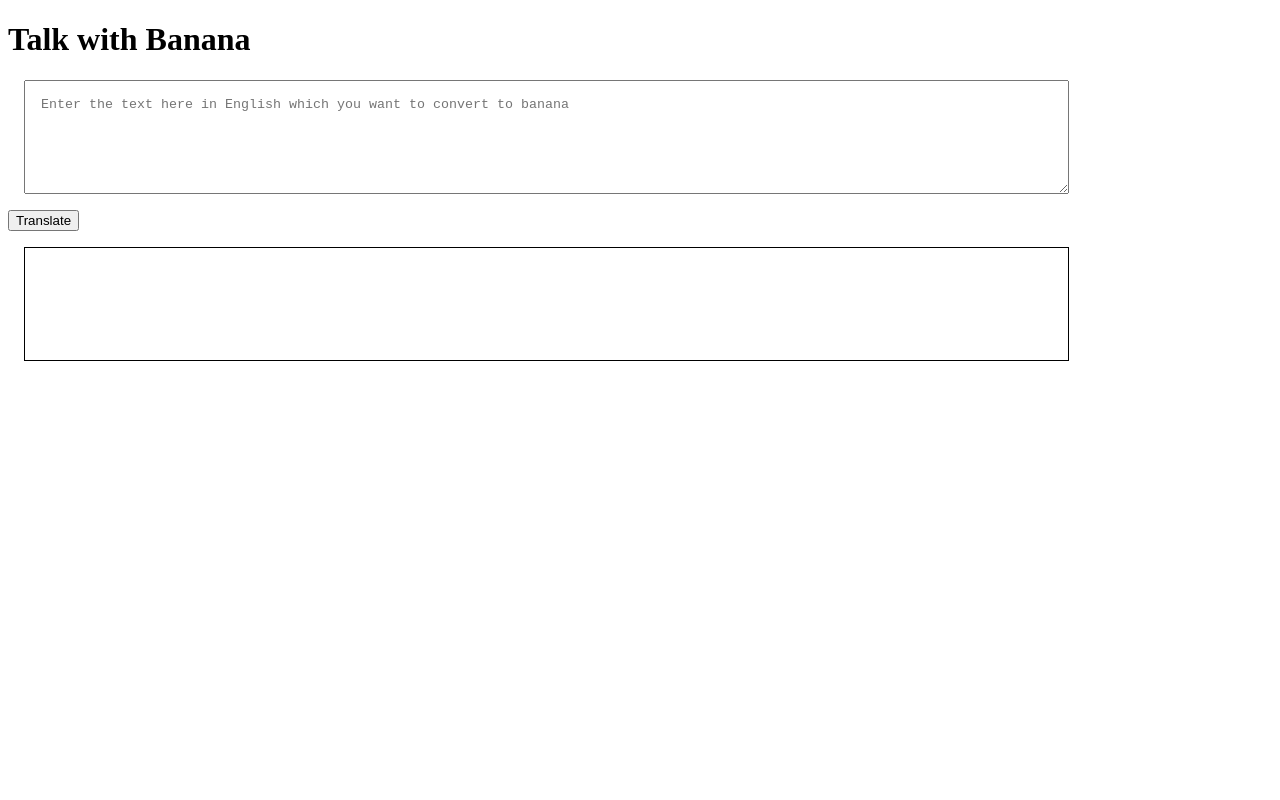
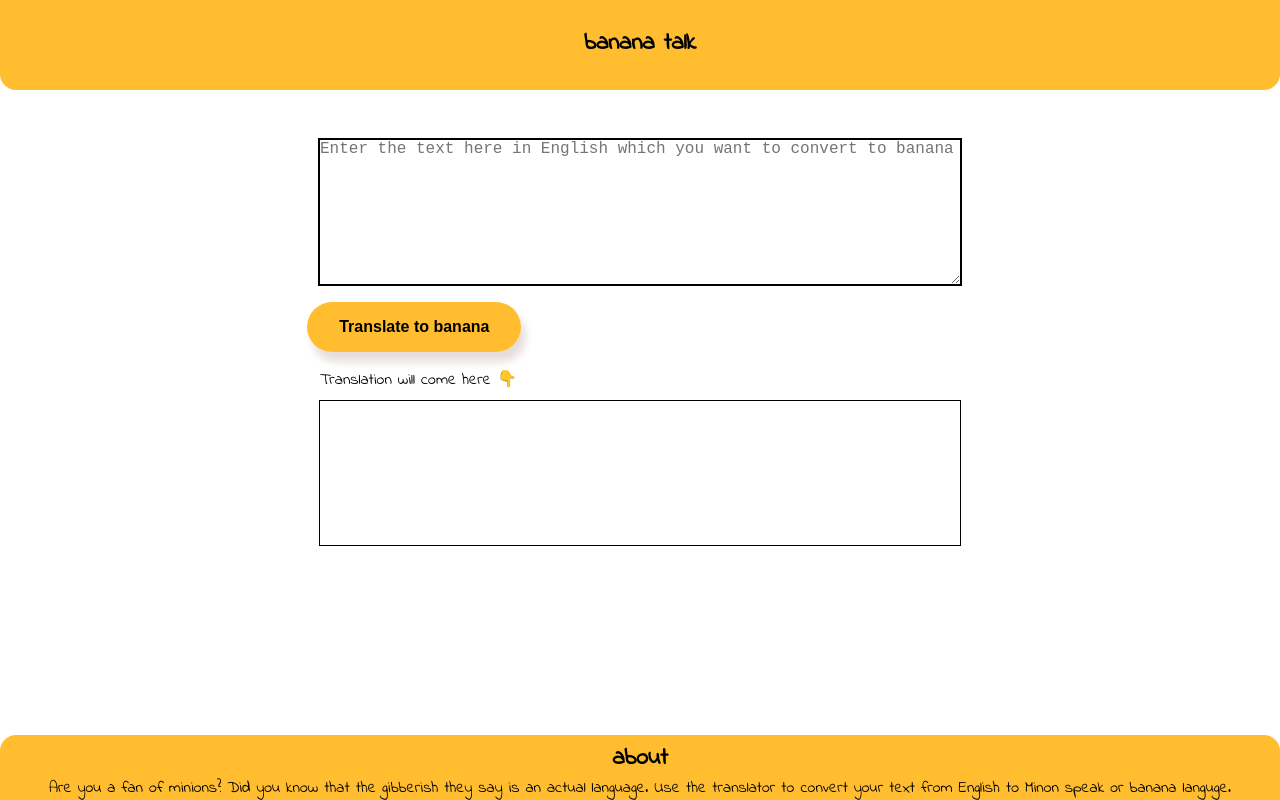
Before and after one commit to sdhamani/Banana-Speak, a plain HTML site: page index.html in a window 1280 px wide. Drawn offline with Linux system fonts and the light colour scheme.

Commit message:
Addted style sheet

```diff
--- a/app.js
+++ b/app.js
@@ -6,33 +6,31 @@ var outputtext = document.querySelector("#output")
 
 var serverUrl = "https://api.funtranslations.com/translate/minion.json";
 
-function generateServerUrl(text)
-{
-    return serverUrl+ "?text="+ text;
+function generateServerUrl(text) {
+    return serverUrl + "?text=" + text;
 }
 
 
 
 
-function errorHandler(error)
-{
-    console.log ("Error Occured - " , error)
+function errorHandler(error) {
+    console.log("Error Occurred - ", error)
+    alert("Some Error Occurred")
 }
 
 
-function clickEventHandler(){
+function clickEventHandler() {
 
-    var url =  generateServerUrl(textinput.value);
+    var url = generateServerUrl(textinput.value);
 
     fetch(url)
         .then(response => response.json())
-        .then(json =>
-            {
+        .then(json => {
             var translatedText = json.contents.translated;
             outputtext.innertext = translatedText;
-            })
+        })
         .catch(errorHandler)
 
 }
 
-btnTranslate.addEventListener("click",clickEventHandler)
+btnTranslate.addEventListener("click", clickEventHandler)
--- a/index.html
+++ b/index.html
@@ -5,34 +5,37 @@
     <meta charset="UTF-8">
     <meta name="viewport" content="width=device-width, initial-scale=1.0">
     <title>Banana Speak</title>
-    <style>
-        textarea {
-            width: 80%;
-            height: 10vh;
-            display: block;
-            margin: 1rem;
-            padding: 1rem
-        }
-
-        #output {
-            border: 1px solid black;
-            width: 80%;
-            height: 10vh;
-            display: block;
-            margin: 1rem;
-            padding: 1rem
-        }
-    </style>
+    <link href="style.css" rel="stylesheet" />
 
 </head>
 
 <body>
-    <h1>Talk with Banana</h1>
-    <textarea id="txt-input"
-        placeholder="Enter the text here in English which you want to convert to banana"></textarea>
-    <button id="btn-translate">Translate</button>
-    <div id="output"></div>
+    <section>
+
+        <h2 class="heading">banana talk</h2>
+
+        <textarea id="txt-input"
+            placeholder="Enter the text here in English which you want to convert to banana"></textarea>
+
+        <button id="btn-translate" class="button"><strong>Translate to banana</strong></button>
+
+        <div class="center">Translation will come here 👇</div>
+
+        <div id="output"></div>
+
+    </section>
+
+    <footer class="footer">
+        <h2>about</h2>
+        <p>Are you a fan of minions? Did you know that the gibberish they say is an actual language. Use the translator to convert your text
+            from English to Minon speak or banana languge.
+        </p>
+    </footer>
+
     <script src="app.js" type="text/javascript"></script>
 </body>
 
+
+
+
 </html>
--- /dev/null
+++ b/style.css
@@ -0,0 +1,89 @@
+ @import url('https://fonts.googleapis.com/css2?family=Indie+Flower&display=swap');
+* {
+    margin: 0;
+    padding: 0;
+
+}
+
+body{
+    font-family: 'Indie Flower', cursive;
+}
+
+.center{
+    margin-left:25%
+}
+
+
+
+.section{
+    margin: auto;
+}
+textarea {
+    align-items: center;
+    border: 2px solid black;
+    width: 50%;
+    height: 18vh;
+    display: block;
+    margin: auto;
+    margin-top: 3rem;
+
+}
+
+
+#output {
+    align-items: center;
+    border: 1px solid black;
+    width: 50%;
+    height: 18vh;
+    display: block;
+    margin: auto;
+    margin-top: 0.5rem;
+}
+
+.heading{
+    display: block;
+    background-color: rgba(255, 174, 0, 0.816);
+    color: black;
+    height: 4rem;
+    text-align: center;
+    padding-top: 2%;
+    border-bottom-right-radius: 1rem;
+    border-bottom-left-radius: 1rem;
+}
+
+::placeholder {
+    font-size: 1rem;
+}
+
+.footer{
+    position: fixed;
+    left: 0;
+    bottom: 0rem;
+    width: 100%;
+    text-align: center;
+    margin-top: 2rem;
+    background-color: rgba(255, 174, 0, 0.816);
+    color: black;
+    text-align: center;
+    padding-top: 0.5%;
+    border-top-right-radius: 1rem;
+    border-top-left-radius: 1rem;
+}
+
+.button{
+    margin-top: 1rem;
+    text-align: center;
+    background-color: rgba(255, 174, 0, 0.816);
+    color: black;
+    border: black;
+    height: auto;
+    width: auto;
+    border-radius: 49px;
+    box-shadow: 28px 28px 56px #00e0e0, -28px -28px 56px #00ffff;
+    margin-left: 24%;
+    margin-right: 1rem;
+    margin-bottom: 1rem;
+    padding: 1rem 2rem;
+    box-shadow: 5px 10px 8px rgb(231, 220, 220);
+    font-size: 1rem;
+}
```
